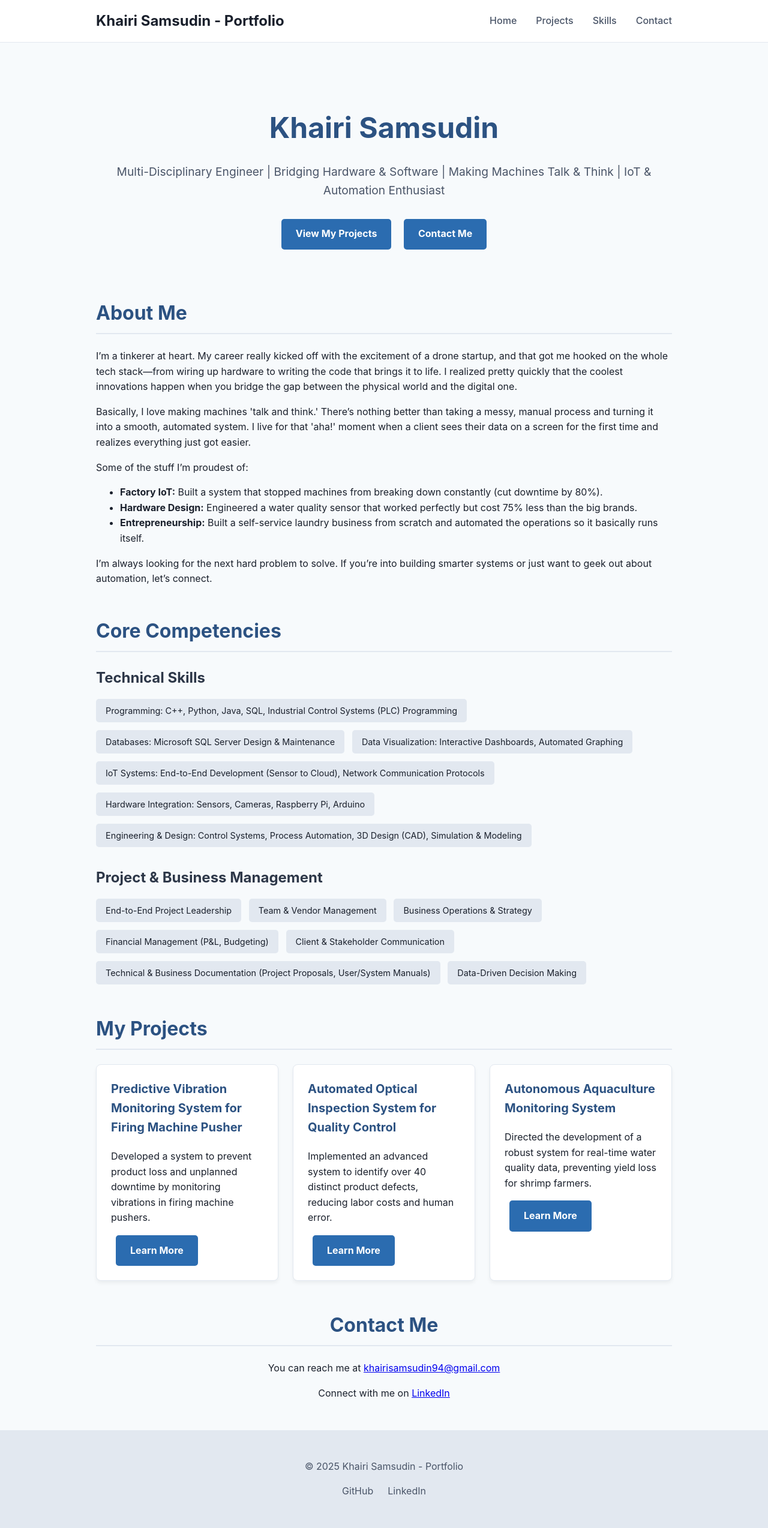
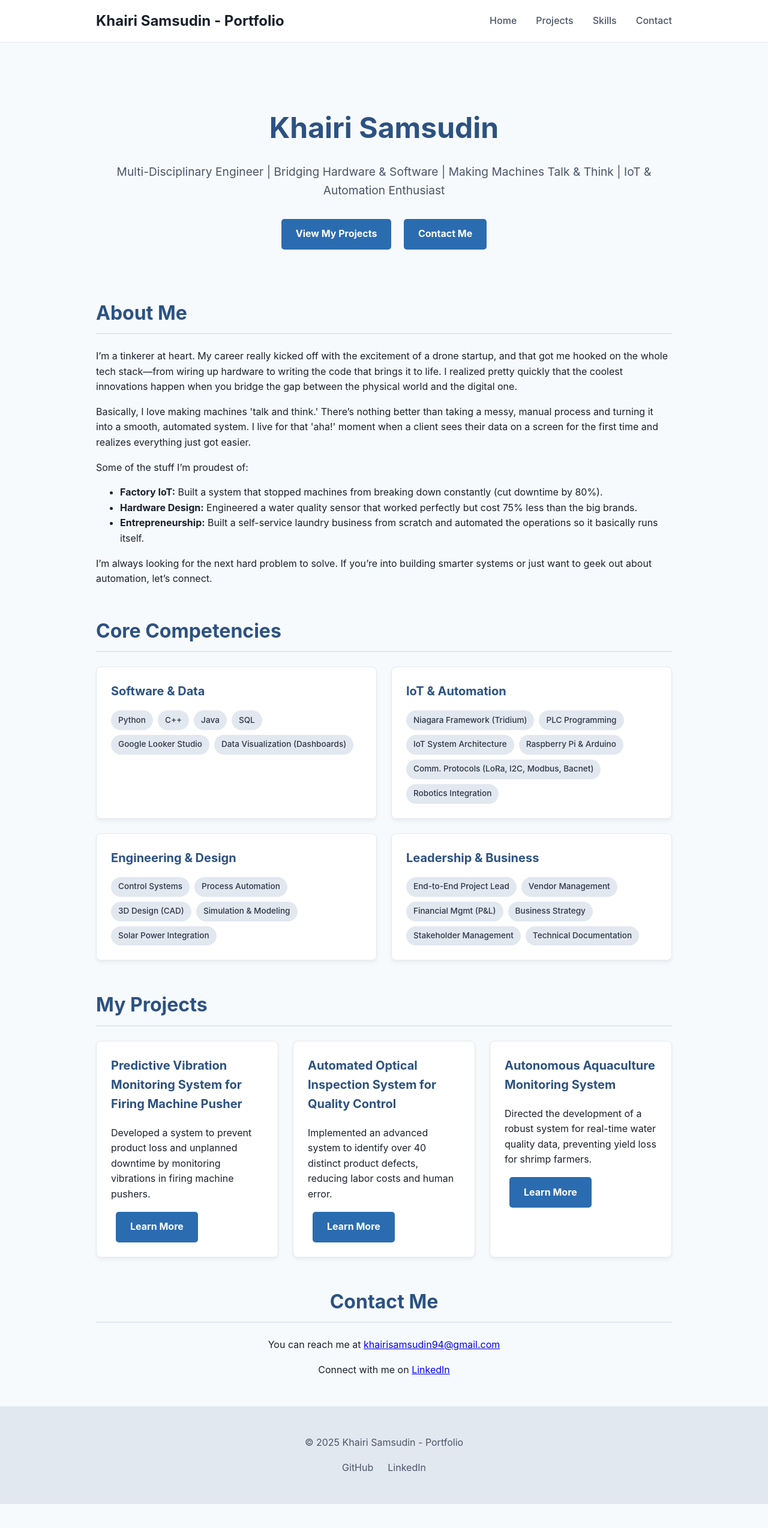
Before and after one commit to xion-xion/xion-xion.github.io, a Jekyll site: the page built from index.html, in a window 1280 px wide. Shown: the whole page at 60% size. Built offline with Jekyll 4.4.1, drawn with Linux system fonts in a browser that asks for light colours; after the commit the page ends 2507 px from its top, so only the background shows below that.

Commit message:
feat: Redesign skills section with responsive grid

```diff
--- a/assets/css/style.css
+++ b/assets/css/style.css
@@ -111,30 +111,48 @@ h2 {
     background-color: #2c5282;
 }
 
-/* Skills Section */
-.skills-category {
-    margin-bottom: 2rem;
+/* Skills Section - Grid */
+.skills-grid {
+    display: grid;
+    grid-template-columns: repeat(2, 1fr);
+    gap: 1.5rem;
 }
 
-.skills-category h3 {
-    font-size: 1.5rem;
-    color: #2d3748;
+.skill-card {
+    background-color: #ffffff;
+    border: 1px solid #e2e8f0;
+    border-radius: 8px;
+    padding: 1.5rem;
+    box-shadow: 0 4px 6px rgba(0, 0, 0, 0.05);
+}
+
+.skill-card h3 {
+    margin-top: 0;
+    color: #2c5282;
+    font-size: 1.25rem;
     margin-bottom: 1rem;
 }
 
-.skills-category ul {
-    list-style: none;
-    padding: 0;
+.skill-tags {
     display: flex;
     flex-wrap: wrap;
-    gap: 0.8rem;
+    gap: 0.5rem;
 }
 
-.skills-category li {
+.skill-tag {
     background-color: #e2e8f0;
-    padding: 0.5rem 1rem;
-    border-radius: 5px;
-    font-size: 0.9rem;
+    color: #2d3748;
+    padding: 0.35rem 0.75rem;
+    border-radius: 9999px; /* Fully rounded corners */
+    font-size: 0.85rem;
+    font-weight: 500;
+}
+
+/* Responsive grid for mobile */
+@media (max-width: 768px) {
+    .skills-grid {
+        grid-template-columns: 1fr;
+    }
 }
 
 /* Project Gallery */
--- a/index.html
+++ b/index.html
@@ -29,28 +29,50 @@ title: Home
 
 <section id="skills">
     <h2>Core Competencies</h2>
-    <div class="skills-category">
-        <h3>Technical Skills</h3>
-        <ul>
-            <li>Programming: C++, Python, Java, SQL, Industrial Control Systems (PLC) Programming</li>
-            <li>Databases: Microsoft SQL Server Design & Maintenance</li>
-            <li>Data Visualization: Interactive Dashboards, Automated Graphing</li>
-            <li>IoT Systems: End-to-End Development (Sensor to Cloud), Network Communication Protocols</li>
-            <li>Hardware Integration: Sensors, Cameras, Raspberry Pi, Arduino</li>
-            <li>Engineering & Design: Control Systems, Process Automation, 3D Design (CAD), Simulation & Modeling</li>
-        </ul>
-    </div>
-    <div class="skills-category">
-        <h3>Project & Business Management</h3>
-        <ul>
-            <li>End-to-End Project Leadership</li>
-            <li>Team & Vendor Management</li>
-            <li>Business Operations & Strategy</li>
-            <li>Financial Management (P&L, Budgeting)</li>
-            <li>Client & Stakeholder Communication</li>
-            <li>Technical & Business Documentation (Project Proposals, User/System Manuals)</li>
-            <li>Data-Driven Decision Making</li>
-        </ul>
+    <div class="skills-grid">
+        <div class="skill-card">
+            <h3>Software & Data</h3>
+            <div class="skill-tags">
+                <span class="skill-tag">Python</span>
+                <span class="skill-tag">C++</span>
+                <span class="skill-tag">Java</span>
+                <span class="skill-tag">SQL</span>
+                <span class="skill-tag">Google Looker Studio</span>
+                <span class="skill-tag">Data Visualization (Dashboards)</span>
+            </div>
+        </div>
+        <div class="skill-card">
+            <h3>IoT & Automation</h3>
+            <div class="skill-tags">
+                <span class="skill-tag">Niagara Framework (Tridium)</span>
+                <span class="skill-tag">PLC Programming</span>
+                <span class="skill-tag">IoT System Architecture</span>
+                <span class="skill-tag">Raspberry Pi & Arduino</span>
+                <span class="skill-tag">Comm. Protocols (LoRa, I2C, Modbus, Bacnet)</span>
+                <span class="skill-tag">Robotics Integration</span>
+            </div>
+        </div>
+        <div class="skill-card">
+            <h3>Engineering & Design</h3>
+            <div class="skill-tags">
+                <span class="skill-tag">Control Systems</span>
+                <span class="skill-tag">Process Automation</span>
+                <span class="skill-tag">3D Design (CAD)</span>
+                <span class="skill-tag">Simulation & Modeling</span>
+                <span class="skill-tag">Solar Power Integration</span>
+            </div>
+        </div>
+        <div class="skill-card">
+            <h3>Leadership & Business</h3>
+            <div class="skill-tags">
+                <span class="skill-tag">End-to-End Project Lead</span>
+                <span class="skill-tag">Vendor Management</span>
+                <span class="skill-tag">Financial Mgmt (P&L)</span>
+                <span class="skill-tag">Business Strategy</span>
+                <span class="skill-tag">Stakeholder Management</span>
+                <span class="skill-tag">Technical Documentation</span>
+            </div>
+        </div>
     </div>
 </section>
 
```
